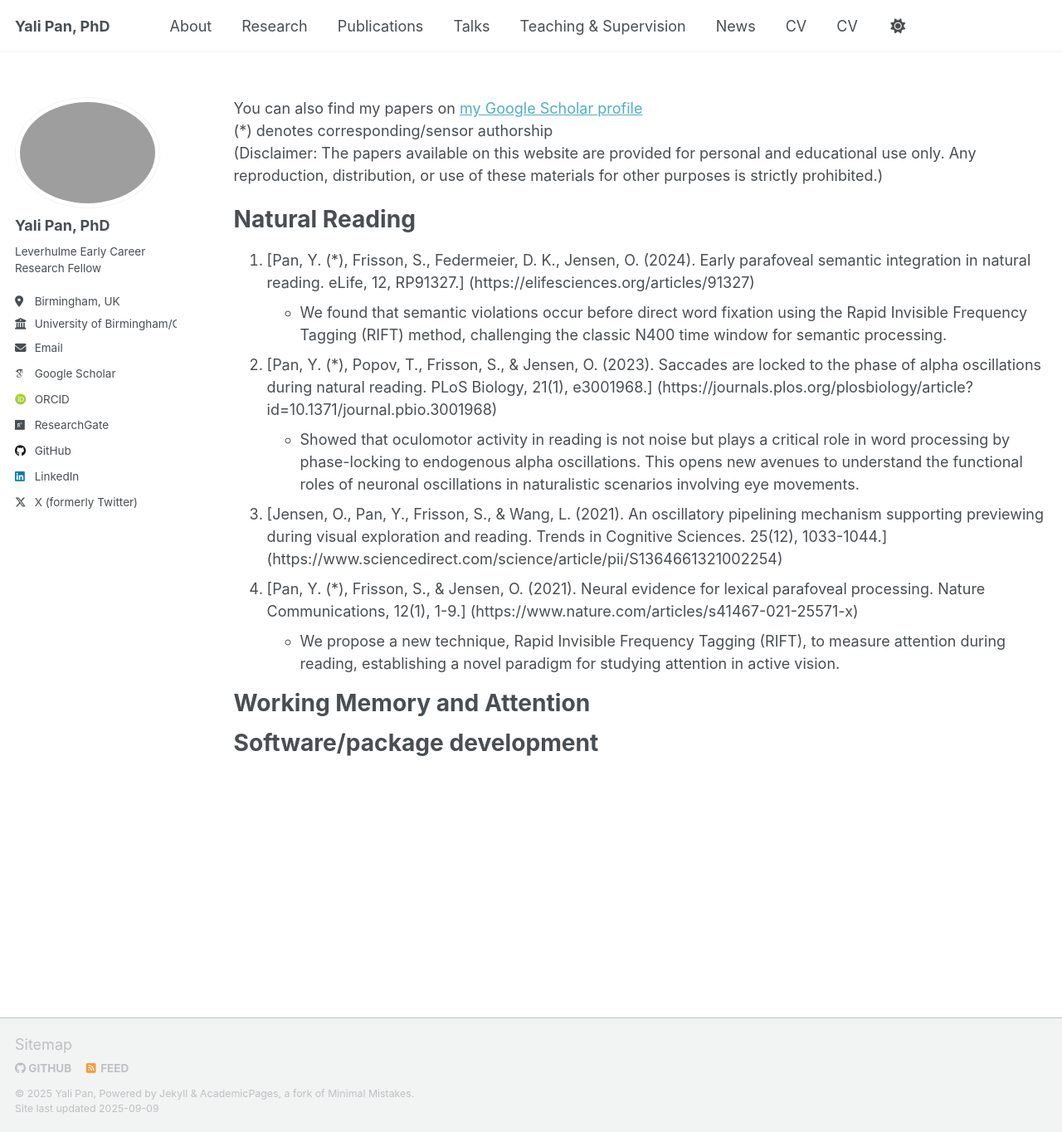
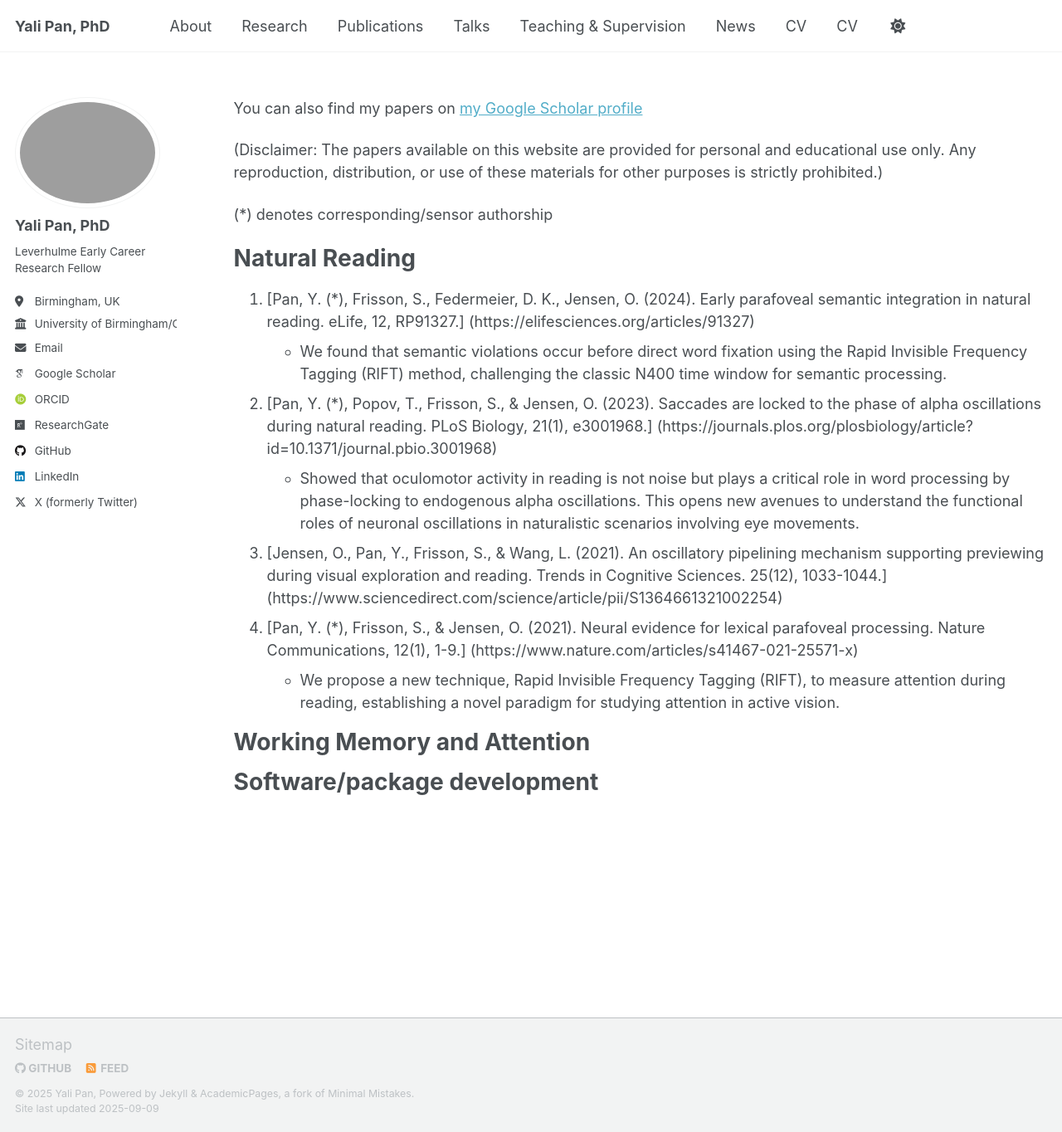
Before and after one commit to yalipan666/yalipan666.github.io, a Jekyll site: the page built from _pages/publications.md, in a window 1280 px wide and 1364 px high. Shown: the whole window at 83% size. Built offline with Jekyll 4.4.1, drawn with Linux system fonts in a browser that asks for light colours; some web fonts are replaced; a script that is not in the unit is left out.

```diff
--- a/_pages/publications.md
+++ b/_pages/publications.md
@@ -9,9 +9,10 @@ author_profile: true
 
 
 You can also find my papers on [my Google Scholar profile](https://scholar.google.com/citations?user=UAtOWA4AAAAJ&hl=en)
-(*) denotes corresponding/sensor authorship
+
 (Disclaimer: The papers available on this website are provided for personal and educational use only. Any reproduction, distribution, or use of these materials for other purposes is strictly prohibited.)
 
+(*) denotes corresponding/sensor authorship
 
 Natural Reading
 ======
```
